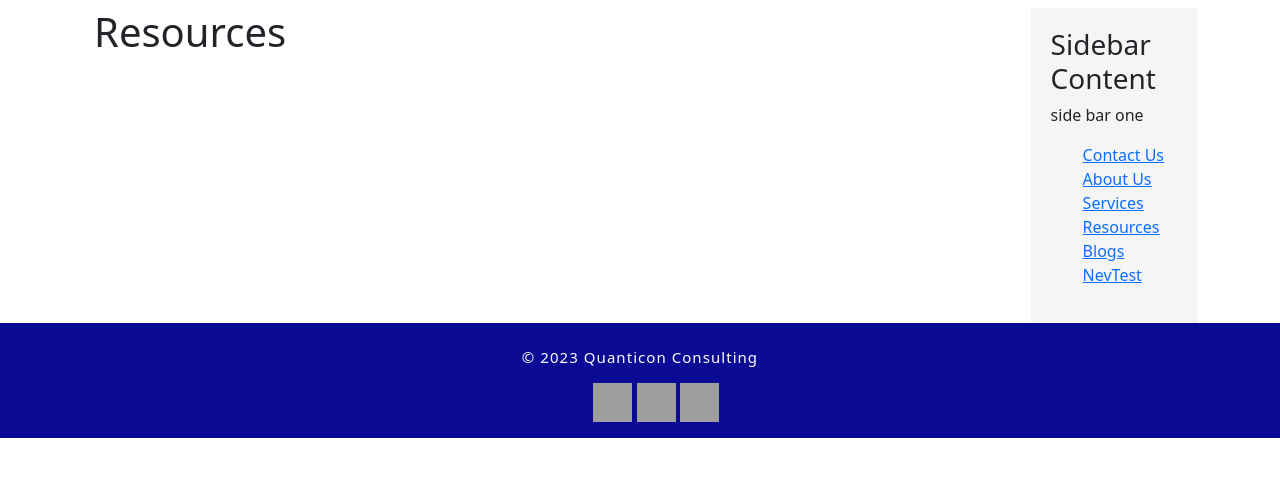
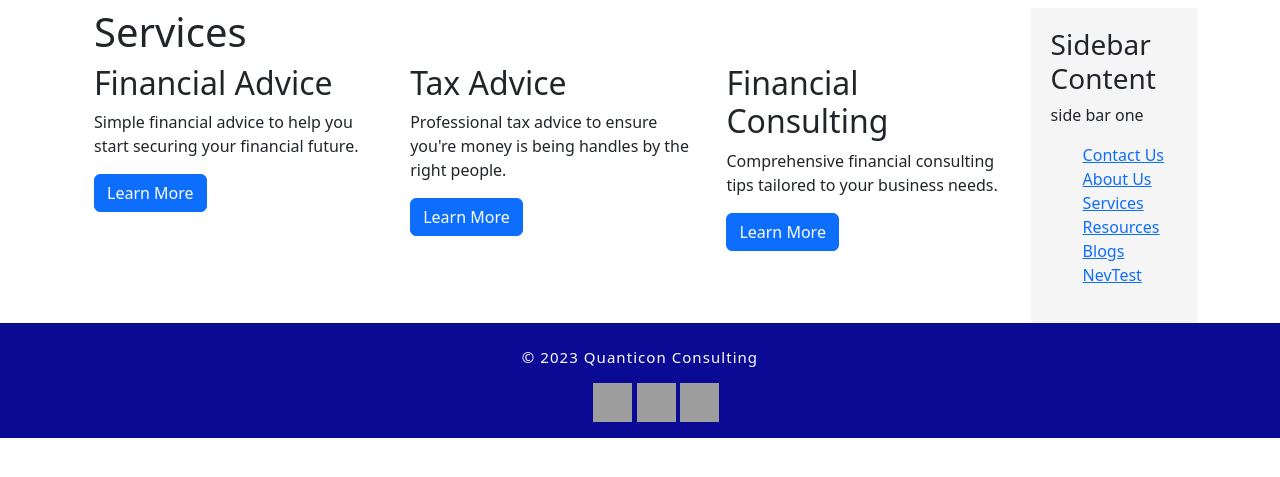
Before and after one commit to Udayraaa/Frontend, a Django app: page /resources/ in a window 1280 px wide. Shown: the part 126-603 px from the top of the page. Run offline with Django 3.2, Linux system fonts and the light colour scheme; grey boxes are pictures that could not be loaded.

Commit message:
Code added for Resources Page

```diff
--- a/quanticonConsulting/templates/website/resources.html
+++ b/quanticonConsulting/templates/website/resources.html
@@ -1,8 +1,26 @@
+{% extends "../base.html" %}
 
-{% extends "../base.html" %}
-{% block title %} Resources {% endblock %}
+{% block title %} Services - Quanticon Consulting {% endblock %}
+
 {% block content %}
 <div class="container">
-<h1> Resources </h1>
+    <h1>Services</h1>
+    <div class="row">
+        <div class="col-md-4">
+            <h2>Financial Advice</h2>
+            <p>Simple financial advice to help you start securing your financial future.</p>
+            <p><a class="btn btn-primary" href="https://www.creditkarma.com/financial-planning/i/financial-tips">Learn More</a></p>
+        </div>
+        <div class="col-md-4">
+            <h2>Tax Advice</h2>
+            <p>Professional tax advice to ensure you're money is being handles by the right people.</p>
+            <p><a class="btn btn-primary" href="https://money.usnews.com/money/blogs/my-money/articles/how-to-choose-the-right-tax-professional">Learn More</a></p>
+        </div>
+        <div class="col-md-4">
+            <h2>Financial Consulting</h2>
+            <p>Comprehensive financial consulting tips tailored to your business needs.</p>
+            <p><a class="btn btn-primary" href="https://www.invoicera.com/blog/financial-management/financial-management-tips-tricks-for-consultants-and-it-companies/">Learn More</a></p>
+        </div>
+    </div>
 </div>
 {% endblock %}
```
